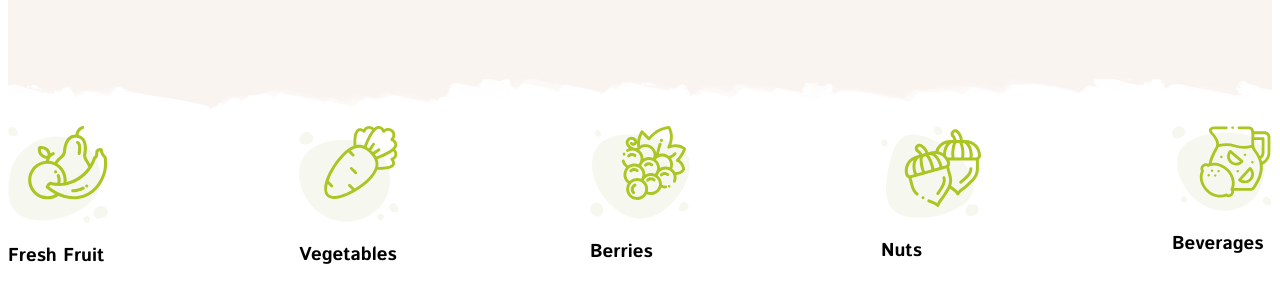
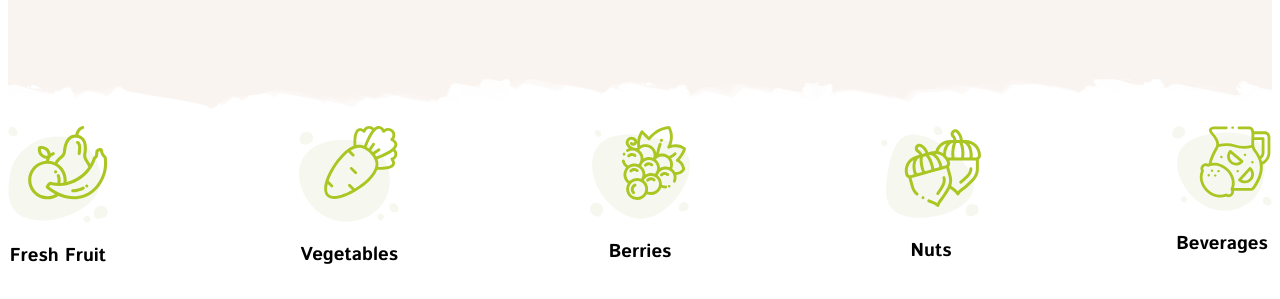
Before and after one commit to Yakubis/596-html, a plain HTML site: page index.html in a window 1280 px wide. Shown: the part 780-1079 px from the top of the page. Drawn offline with Linux system fonts and the light colour scheme; grey boxes are pictures that could not be loaded; a web font is replaced by a local one.

Commit message:
Projeckt0.8

```diff
--- a/css/index.css
+++ b/css/index.css
@@ -187,6 +187,12 @@ h1 {
     margin: 0;
     max-width: 1280px;
     margin: auto;
+}
+
+.shop-mini  {
+    display: flex;
+    flex-direction: column;
+    align-items: center;
 }
 
 .shop-mini p {
```
